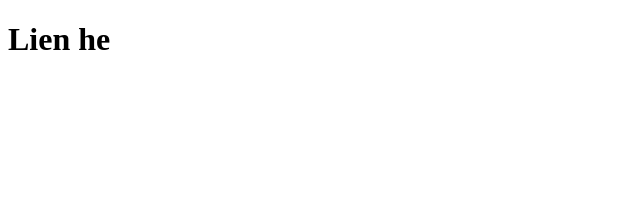
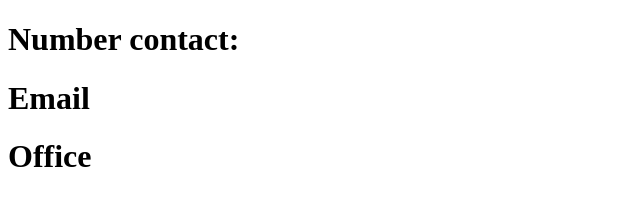
Before and after one commit to ntalalala/product-exam-t1-24-trial, a plain HTML site: page lienhe.html in a window 1280 px wide. Shown: the whole page, without its empty margins (0-640 px from the left). Drawn offline with Linux system fonts and the light colour scheme.

Commit message:
Update contact page

```diff
--- a/lienhe.html
+++ b/lienhe.html
@@ -6,6 +6,8 @@
     <title>Lien he</title>
 </head>
 <body>
-    <h1>Lien he</h1>
+    <h1>Number contact:</h1>
+    <h1>Email</h1>
+    <h1>Office</h1>
 </body>
 </html>
```
